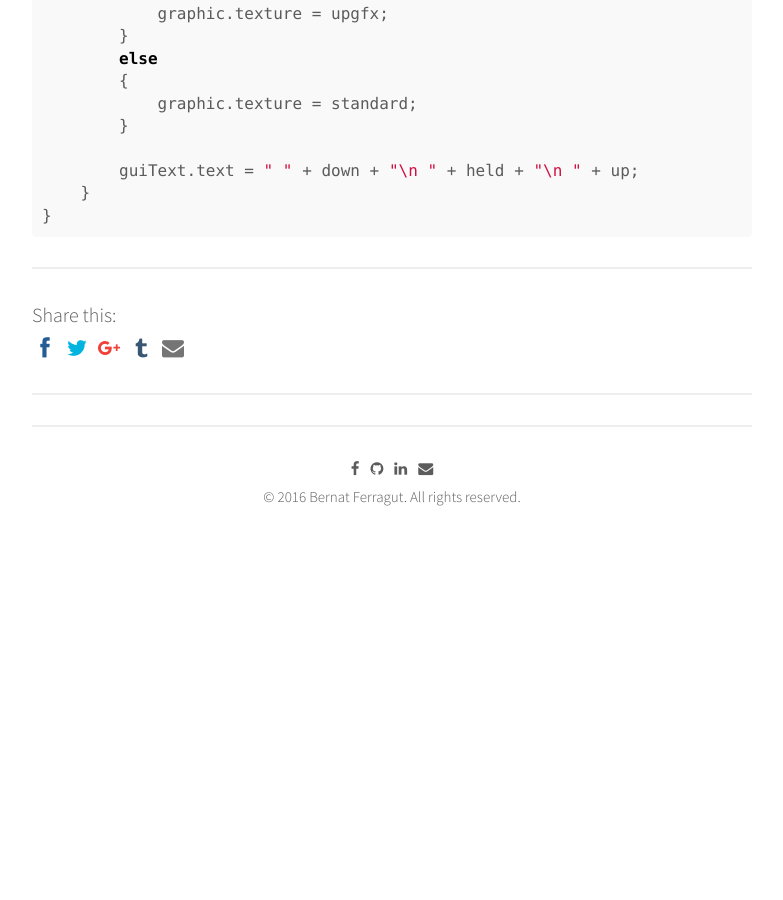
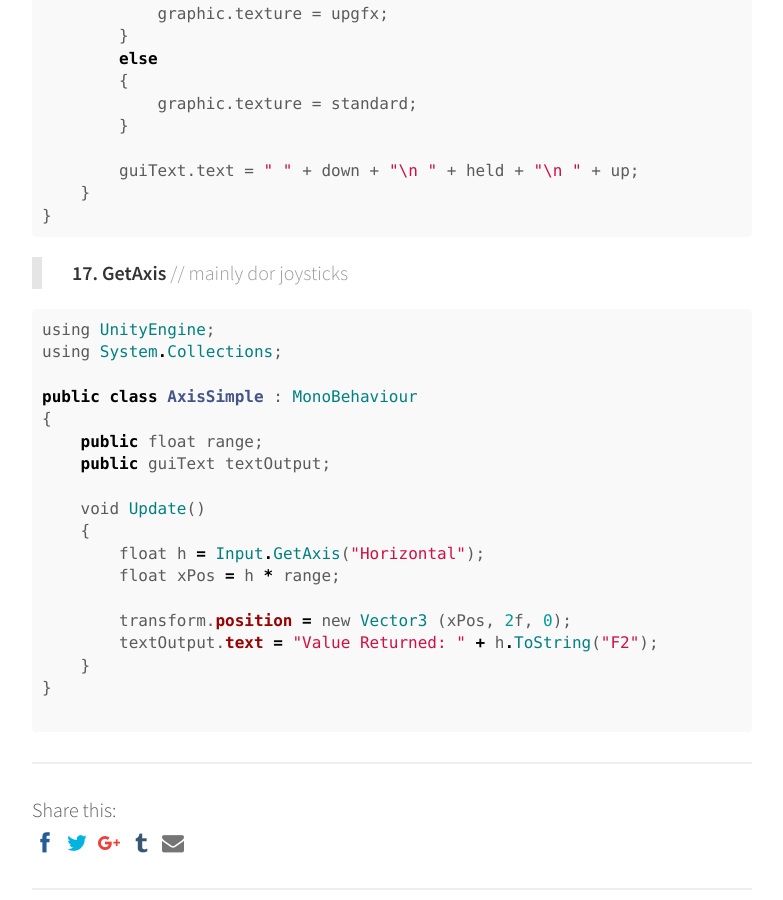
Before and after one commit to bernatferragut/FutureWeb-blog, a Jekyll site: the page built from _posts/30-11-16-VR-Scripting in Unity.md, in a window 1280 px wide and 900 px high, scrolled down 14448 px. Shown: the whole window, without its empty margins (248-1031 px from the left). Built offline with Jekyll 4.4.1, drawn with Linux system fonts in a browser that asks for light colours; nearby versions of some CDN libraries; comment, search, counter and statistics services are not loaded; before the commit the page ends 15057 px from its top, so only the background shows below that.

Commit message:
Update 30-11-16-VR-Scripting in Unity.md
GetAxis AxisSimple script

````diff
--- a/_posts/30-11-16-VR-Scripting in Unity.md
+++ b/_posts/30-11-16-VR-Scripting in Unity.md
@@ -656,3 +656,26 @@ public class ButtonInput : MonoBehaviour
     }
 }
 ```
+
+> **17. GetAxis** // mainly dor joysticks
+
+```ruby
+using UnityEngine;
+using System.Collections;
+
+public class AxisSimple : MonoBehaviour
+{
+    public float range;
+    public guiText textOutput;
+
+    void Update()
+    {
+        float h = Input.GetAxis("Horizontal");
+        float xPos = h * range;
+
+        transform.position = new Vector3 (xPos, 2f, 0);
+        textOutput.text = "Value Returned: " + h.ToString("F2");
+    }
+}
+
+```
````
